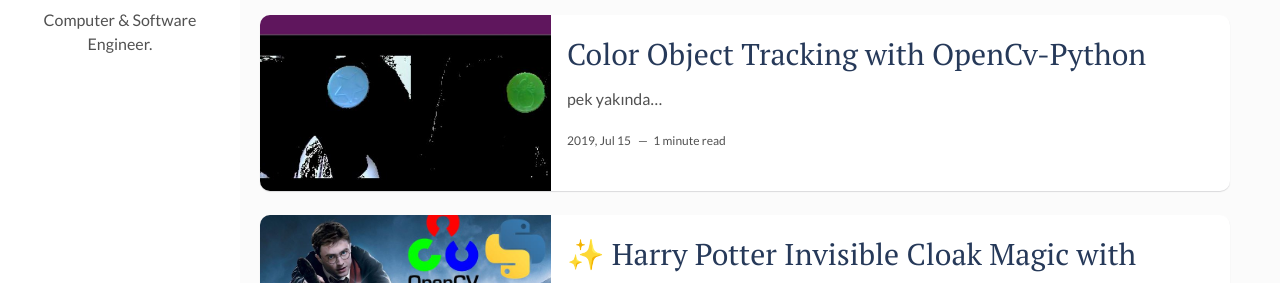
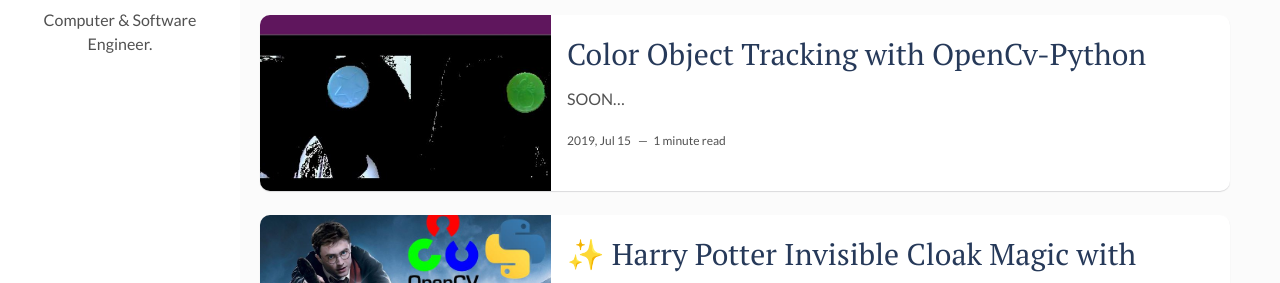
Before and after one commit to gungorhafize/gungorhafize.github.io1, a Jekyll site: the page built from index.html, in a window 1280 px wide and 900 px high, scrolled down 526 px. Shown: the part 171-454 px from the top of the window. Built offline with Jekyll 4.4.1, drawn with Linux system fonts in a browser that asks for light colours; the list of posts is cut into pages by our own code.

Commit message:
Update 2019-08-26-object-tracking.markdown

```diff
--- a/_posts/2019-08-26-object-tracking.markdown
+++ b/_posts/2019-08-26-object-tracking.markdown
@@ -7,4 +7,4 @@
 fig-caption: # Add figcaption (optional)
 tags: [OpenCv, Digital Image Processing, detection, color, hsv, bgr]
 ---
-pek yakında...
+SOON...
```
